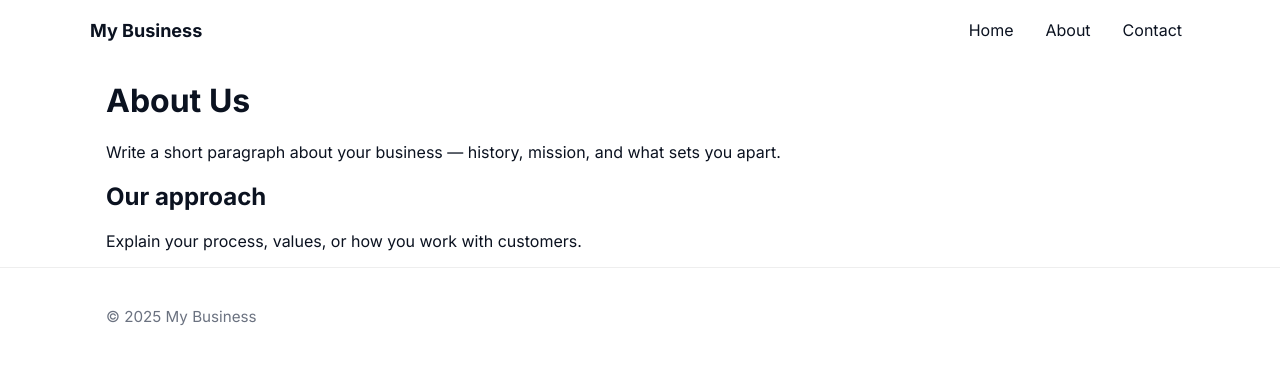
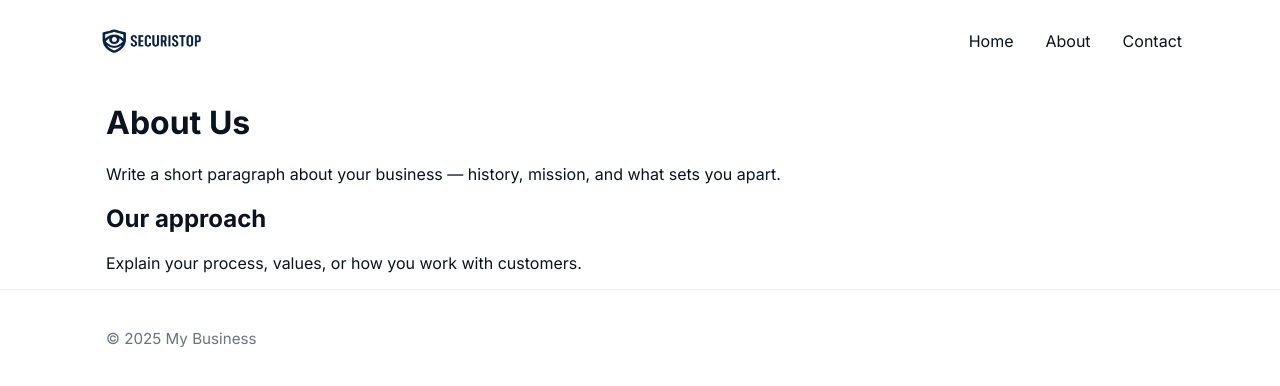
Before and after one commit to nickcanovas/SecuriStop, a plain HTML site: page about.html in a window 1280 px wide. Drawn offline with Linux system fonts and the light colour scheme.

Commit message:
Propogating logo changes to other pages, hero image update

```diff
--- a/about.html
+++ b/about.html
@@ -10,8 +10,15 @@
 <body>
   <header class="site-header">
     <div class="container header-inner">
-      <a class="brand" href="index.html">My Business</a>
-      <nav class="nav">
+      <a class="logo" href="index.html">
+        <img src="images/logo_transparent.png" alt="SecuriStop Logo">
+      </a>
+
+      <button id="nav-toggle" class="nav-toggle" aria-expanded="false" aria-controls="primary-nav">
+        ☰
+      </button>
+
+      <nav id="primary-nav" class="nav">
         <a href="index.html">Home</a>
         <a href="about.html">About</a>
         <a href="contact.html">Contact</a>
--- a/css/style.css
+++ b/css/style.css
@@ -31,7 +31,7 @@ html,body{height:100%;margin:0;color:var(--ink);background:var(--bg);-webkit-fon
   position: relative;
   width: 100%;
   height: 80vh; /* 80% of the viewport height */
-  background: url('../images/banner.webp') no-repeat center center/cover;
+  background: url('../images/school-bus-stop-w-kids.jpg') no-repeat center center/cover;
   display: flex;
   align-items: center;
   justify-content: center;
```
Also changed, not shown: contact.html (+9 -2 lines), images/school-bus-stop-sign.jpg (added), images/school-bus-stop-w-kids.jpg (added).
